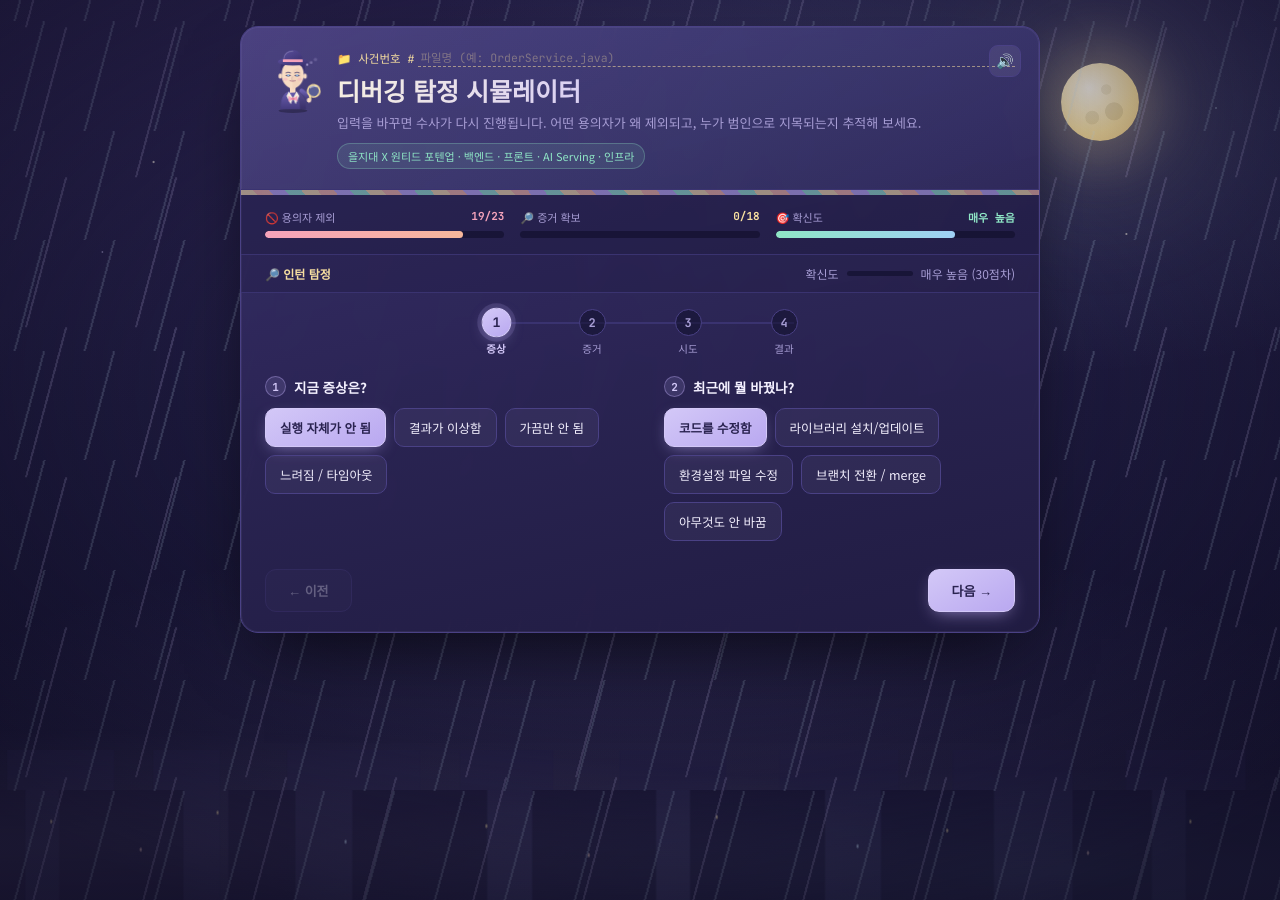
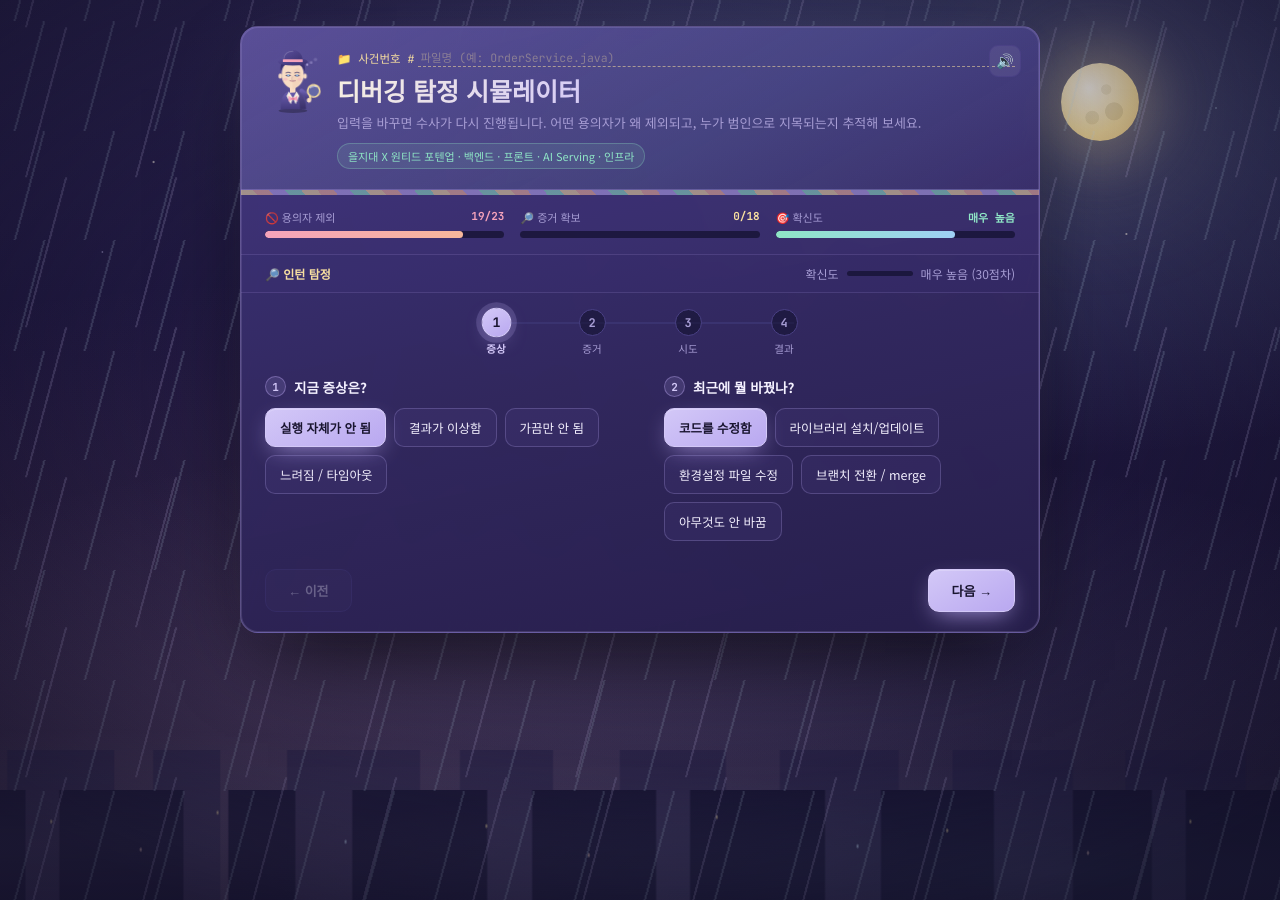
Before and after one commit to hhy0123/hyblog, a Jekyll site: the page assets/html/debugging-detective-simulator.html, which Jekyll copies as it is, in a window 1280 px wide. Built offline with Jekyll 4.4.1, drawn with Linux system fonts in a browser that asks for light colours.

Commit message:
디자인: 색감 조합 개선 및 감각적 업그레이드
- 배경 그라데이션 재설계
- 활성 상태 색감 강화
- 카드/패널 배경 명확화
- 그로우 및 음영 효과 개선
- 고급스럽고 세련된 느낌

Co-Authored-By: Claude Haiku 4.5 <noreply@anthropic.com>

```diff
--- a/assets/html/debugging-detective-simulator.html
+++ b/assets/html/debugging-detective-simulator.html
@@ -39,7 +39,7 @@
     margin:0;
     font-family:'Noto Sans KR',sans-serif;
     color:var(--ink);
-    background:var(--night-3);
+    background:linear-gradient(135deg, #1a1530 0%, #211a42 50%, #1a1530 100%);
     padding:26px 14px 70px;
     position:relative;
     overflow-x:hidden;
@@ -53,9 +53,10 @@
   .sky-layer{
     position:absolute; inset:0;
     background:
-      radial-gradient(ellipse 120% 70% at 50% 100%, rgba(185,168,240,.16), transparent 60%),
-      radial-gradient(ellipse 80% 50% at 78% 12%, rgba(159,208,245,.14), transparent 60%),
-      linear-gradient(180deg, var(--night-1) 0%, var(--night-2) 45%, var(--night-3) 100%);
+      radial-gradient(ellipse 140% 80% at 50% 100%, rgba(185,168,240,.25), transparent 65%),
+      radial-gradient(ellipse 100% 60% at 78% 12%, rgba(159,208,245,.22), transparent 65%),
+      radial-gradient(ellipse 90% 70% at 20% 80%, rgba(245,163,187,.12), transparent 70%),
+      linear-gradient(180deg, #2a2350 0%, #1f1840 40%, #1a1530 100%);
   }
 
   .moon{
@@ -173,15 +174,15 @@
   /* ===== 케이스 패널 ===== */
   .case{
     position:relative; max-width:800px; margin:0 auto;
-    background:linear-gradient(168deg, rgba(59,51,114,.92), rgba(43,37,84,.94) 55%, rgba(33,28,66,.95));
-    border:1px solid var(--line); border-radius:18px; overflow:hidden;
-    backdrop-filter:blur(10px);
-    box-shadow:0 30px 70px -24px rgba(0,0,0,.7), inset 0 0 0 1px rgba(211,200,247,.07);
+    background:linear-gradient(168deg, rgba(65,55,130,.95), rgba(50,40,95,.96) 55%, rgba(38,30,75,.97));
+    border:1px solid rgba(185,168,240,.35); border-radius:18px; overflow:hidden;
+    backdrop-filter:blur(12px);
+    box-shadow:0 35px 85px -28px rgba(0,0,0,.8), inset 0 0 0 1px rgba(211,200,247,.15), 0 0 40px -20px rgba(185,168,240,.25);
   }
 
   .case-header{
-    padding:22px 24px 20px; border-bottom:1px solid var(--line-soft);
-    background:linear-gradient(150deg, rgba(185,168,240,.14), rgba(159,208,245,.06) 60%, transparent);
+    padding:22px 24px 20px; border-bottom:1px solid rgba(185,168,240,.25);
+    background:linear-gradient(150deg, rgba(185,168,240,.22), rgba(159,208,245,.12) 60%, rgba(100,80,150,.08));
   }
   .header-top{ display:flex; align-items:flex-start; gap:14px; }
   .header-text{ flex:1; min-width:0; }
@@ -196,7 +197,7 @@
 
   .case-title{
     font-size:25px; font-weight:900; margin:0 0 7px; line-height:1.25;
-    background:linear-gradient(96deg, var(--cream), var(--lav-soft) 45%, var(--sky-soft));
+    background:linear-gradient(110deg, #f6efe2, #d3c8f7 40%, #8fe6c6 70%, #c9e6fb);
     -webkit-background-clip:text; background-clip:text; color:transparent;
   }
   .case-sub{ color:var(--muted); font-size:13px; line-height:1.6; margin:0; }
@@ -223,7 +224,7 @@
   /* ===== 스탯 ===== */
   .stats{
     display:flex; flex-wrap:wrap; gap:16px; padding:14px 24px 16px;
-    background:rgba(20,18,48,.35); border-bottom:1px solid var(--line-soft);
+    background:rgba(80,65,140,.15); border-bottom:1px solid rgba(185,168,240,.15);
   }
   .stat{ flex:1 1 160px; }
   .stat-top{ display:flex; justify-content:space-between; font-size:11px; color:var(--muted); margin-bottom:6px; }
@@ -243,7 +244,7 @@
   .rank-bar{
     display:flex; justify-content:space-between; align-items:center; flex-wrap:wrap; gap:8px;
     padding:10px 24px; font-size:12px; color:var(--muted);
-    background:rgba(20,18,48,.2); border-bottom:1px solid var(--line-soft);
+    background:rgba(70,55,130,.12); border-bottom:1px solid rgba(185,168,240,.15);
   }
   .rank-title{ color:var(--butter); font-weight:700; display:inline-flex; align-items:center; gap:6px; }
   .confidence-wrap{ display:inline-flex; align-items:center; gap:8px; }
@@ -269,9 +270,9 @@
   }
   .step-dot .dot-label{ font-size:10.5px; color:var(--muted); }
   .step-dot.active .dot{
-    background:linear-gradient(150deg,var(--lav-soft),var(--lav));
-    border-color:var(--lav-soft); color:#2a2350; transform:scale(1.1);
-    box-shadow:0 0 0 4px rgba(185,168,240,.16), 0 4px 14px -4px rgba(185,168,240,.6);
+    background:linear-gradient(150deg, #d3c8f7, #b9a8f0);
+    border-color:#d3c8f7; color:#1a1530; transform:scale(1.1);
+    box-shadow:0 0 0 5px rgba(185,168,240,.2), 0 6px 18px -6px rgba(185,168,240,.7);
   }
   .step-dot.active .dot-label{ color:var(--lav-soft); font-weight:700; }
   .step-dot.done .dot{ background:rgba(143,230,198,.16); border-color:var(--mint); color:var(--mint); }
@@ -294,20 +295,20 @@
 
   .choices{ display:flex; flex-wrap:wrap; gap:8px; }
   .chip{
-    background:rgba(211,200,247,.06); border:1px solid var(--line);
+    background:rgba(100,85,160,.12); border:1px solid rgba(185,168,240,.25);
     color:var(--ink); font-size:12.5px; padding:9px 14px; border-radius:10px;
     cursor:pointer; user-select:none; transition:.16s;
   }
-  .chip:hover{ border-color:var(--lav); background:rgba(211,200,247,.12); transform:translateY(-1px); }
+  .chip:hover{ border-color:rgba(185,168,240,.45); background:rgba(185,168,240,.18); transform:translateY(-1px); }
   .chip.active{
-    background:linear-gradient(150deg,var(--lav-soft),var(--lav));
-    border-color:var(--lav-soft); color:#2a2350; font-weight:700;
-    box-shadow:0 5px 16px -6px rgba(185,168,240,.7);
+    background:linear-gradient(150deg, #d3c8f7, #b9a8f0);
+    border-color:#d3c8f7; color:#1a1530; font-weight:700;
+    box-shadow:0 8px 24px -8px rgba(185,168,240,.85), inset 0 1px 0 rgba(255,255,255,.2);
   }
   .chip.check.active{
-    background:linear-gradient(150deg,var(--mint-soft),var(--mint));
-    border-color:var(--mint-soft); color:#12312a; font-weight:700;
-    box-shadow:0 5px 16px -6px rgba(143,230,198,.6);
+    background:linear-gradient(150deg, #8fe6c6, #6fd9ad);
+    border-color:#6fd9ad; color:#0a2520; font-weight:700;
+    box-shadow:0 8px 24px -8px rgba(143,230,198,.8), inset 0 1px 0 rgba(255,255,255,.15);
   }
   .chip.check.active::before{ content:'✓ '; }
 
@@ -319,25 +320,26 @@
   }
   .tab:hover{ color:var(--ink); }
   .tab.active{
-    color:var(--sky-soft); background:rgba(159,208,245,.13);
-    border-color:var(--sky); font-weight:700; box-shadow:inset 0 -2px 0 var(--sky);
+    color:#c9e6fb; background:rgba(159,208,245,.22);
+    border-color:#9fd0f5; font-weight:700; box-shadow:inset 0 -3px 0 #9fd0f5, 0 2px 8px -4px rgba(159,208,245,.4);
   }
 
   /* ===== 수사 보드 ===== */
   .board{
     padding:14px 18px 18px;
     background:
-      radial-gradient(circle at 18% 22%, rgba(211,200,247,.05) 0 2%, transparent 3%),
-      radial-gradient(circle at 72% 68%, rgba(159,208,245,.04) 0 2%, transparent 3%),
-      rgba(20,18,48,.3);
+      radial-gradient(circle at 18% 22%, rgba(211,200,247,.12) 0 3%, transparent 5%),
+      radial-gradient(circle at 72% 68%, rgba(159,208,245,.1) 0 3%, transparent 5%),
+      radial-gradient(circle at 35% 65%, rgba(245,163,187,.06) 0 4%, transparent 6%),
+      rgba(50,40,90,.2);
   }
   .board-grid{ display:grid; grid-template-columns:repeat(auto-fill,minmax(106px,1fr)); gap:9px; }
 
   .card{
     position:relative; text-align:center;
-    background:linear-gradient(165deg, rgba(211,200,247,.09), rgba(20,18,48,.4));
-    border:1px solid var(--line); border-radius:11px; padding:11px 7px 9px;
-    box-shadow:0 6px 16px -8px rgba(0,0,0,.6);
+    background:linear-gradient(165deg, rgba(100,85,160,.15), rgba(60,48,100,.3));
+    border:1px solid rgba(185,168,240,.2); border-radius:11px; padding:11px 7px 9px;
+    box-shadow:0 8px 20px -10px rgba(0,0,0,.5), inset 0 1px 0 rgba(211,200,247,.08);
     transition:transform .25s, filter .3s, opacity .25s, box-shadow .25s;
   }
   .card:nth-child(3n){ transform:rotate(-1.1deg); }
@@ -390,8 +392,8 @@
   .card.just-eliminated{ animation:cardShake .26s ease-in-out; }
 
   .card.culprit{
-    background:linear-gradient(165deg, rgba(143,230,198,.22), rgba(20,48,42,.6));
-    border-color:var(--mint); transform:rotate(0) scale(1.05); z-index:2;
+    background:linear-gradient(165deg, rgba(143,230,198,.28), rgba(80,140,120,.4));
+    border-color:#8fe6c6; transform:rotate(0) scale(1.05); z-index:2;
     animation:culpritGlow 2.4s ease-in-out infinite;
   }
   .card.culprit .cscore{ color:var(--mint); }
@@ -404,9 +406,9 @@
   .verdict{
     position:relative; overflow:hidden;
     margin:18px 24px; padding:18px 20px; border-radius:14px;
-    background:linear-gradient(160deg, rgba(143,230,198,.16), rgba(159,208,245,.07) 60%, rgba(20,18,48,.4));
-    border:1px solid rgba(143,230,198,.45);
-    box-shadow:0 12px 30px -16px rgba(143,230,198,.4);
+    background:linear-gradient(160deg, rgba(143,230,198,.22), rgba(159,208,245,.12) 60%, rgba(100,120,140,.08));
+    border:1px solid rgba(143,230,198,.55);
+    box-shadow:0 15px 40px -20px rgba(143,230,198,.5), inset 0 1px 0 rgba(255,255,255,.1);
   }
   @keyframes verdictFlash{
     0%{ box-shadow:0 0 0 0 rgba(143,230,198,.6) }
@@ -519,9 +521,9 @@
   .nav-btn:hover{ border-color:var(--lav); transform:translateY(-1px); }
   .nav-btn:active{ transform:scale(.96); }
   .nav-btn.primary{
-    background:linear-gradient(150deg,var(--lav-soft),var(--lav));
-    border-color:var(--lav-soft); color:#2a2350;
-    box-shadow:0 6px 18px -7px rgba(185,168,240,.8);
+    background:linear-gradient(150deg, #d3c8f7, #b9a8f0);
+    border-color:#d3c8f7; color:#1a1530;
+    box-shadow:0 8px 24px -8px rgba(185,168,240,.9), inset 0 1px 0 rgba(255,255,255,.2);
   }
   .nav-btn:disabled{ opacity:.3; cursor:default; transform:none; }
   .nav-btn:disabled:hover{ border-color:var(--line); transform:none; }
```
